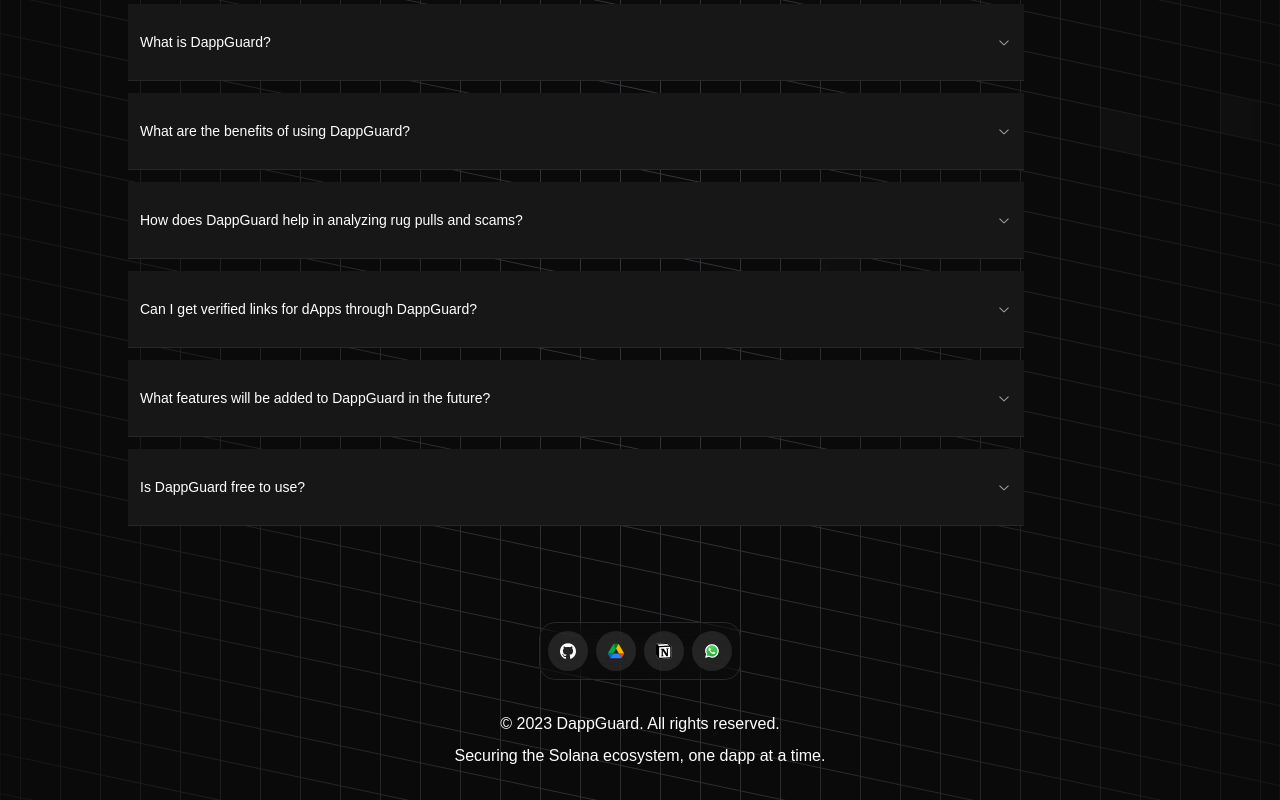
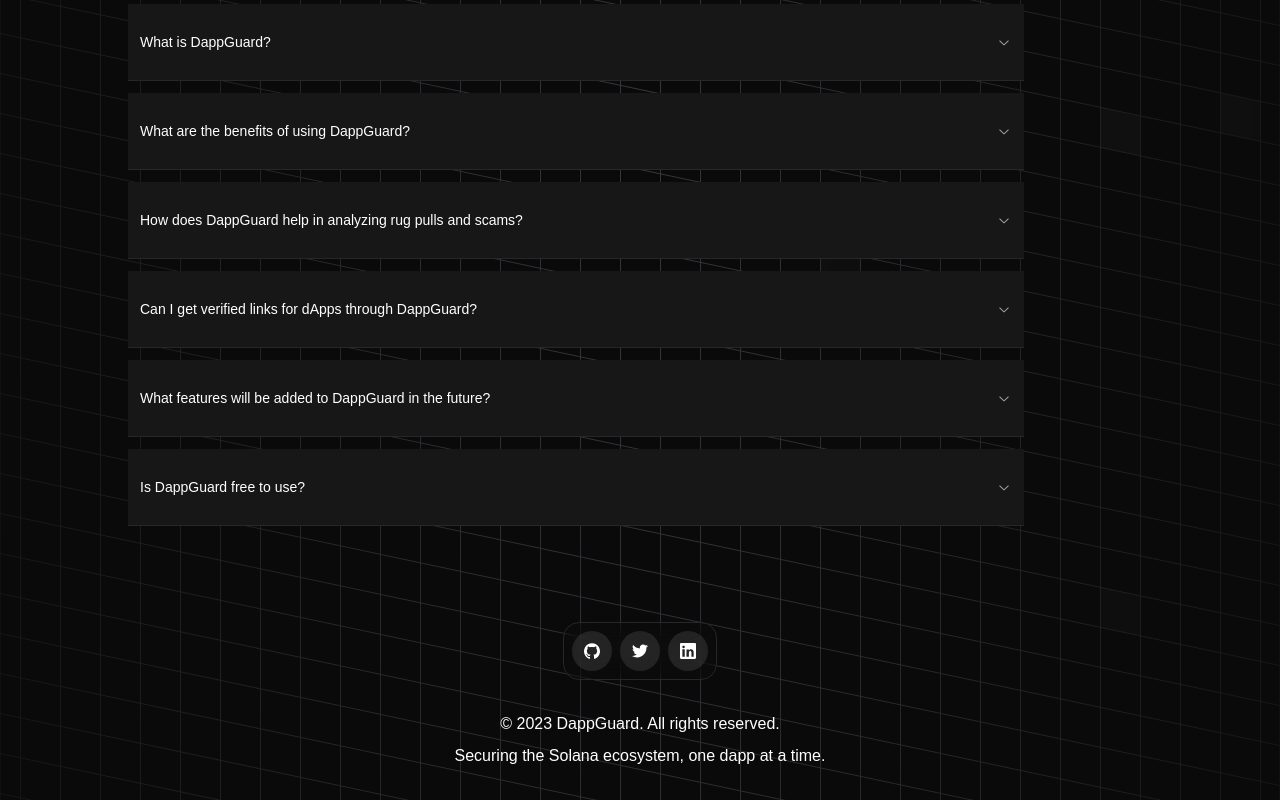
Before and after one commit to anshuman008/dappguard, a Next.js app: page / in a window 1280 px wide. Shown: the part 1593-2393 px from the top of the page. Built offline with nearby package versions, Linux system fonts and the light colour scheme.

Commit message:
links added

```diff
--- a/src/app/page.tsx
+++ b/src/app/page.tsx
@@ -73,17 +73,17 @@
       {/* <div className="absolute pointer-events-none inset-0 flex items-center justify-center bg-black  [mask-image:radial-gradient(ellipse_at_center,transparent_20%,black)]"></div> */}
 
       <div className="min-h-screen  text-white z-30">
-        <header className="container mx-auto py-8 md:px-10">
+        <header className="container mx-auto py-8 ">
           <div className="flex items-center justify-between">
             <div className="flex items-center space-x-2">
-              <Shield className="w-10 h-10 text-blue-400 cursor-pointer" onClick={() => router.push('/')}/>
+              <Shield className="w-10 h-10 text-blue-400 cursor-pointer" onClick={() => router.push('/')} />
               <h1 className="text-xl md:text-3xl font-bold text-center bg-clip-text text-transparent bg-gradient-to-b from-neutral-50 to-neutral-400 bg-opacity-50">DappGuard</h1>
             </div>
             <nav>
               <ul className="flex space-x-6 px-3">
                 <li><a className="hover:text-slate-400 transition-colors">Features</a></li>
                 {/* <li><a  className="hover:text-slate-400 transition-colors">How It Works</a></li> */}
-                <li><a  className="hover:text-slate-400 transition-colors">FAQ</a></li>
+                <li><a className="hover:text-slate-400 transition-colors">FAQ</a></li>
               </ul>
             </nav>
           </div>
@@ -136,7 +136,7 @@
               </div>
             </motion.div>
 
-            <button onClick={()=> router.push('/early-access')} className="mt-6 inline-flex h-12 animate-shimmer items-center justify-center rounded-md border border-slate-800 bg-[linear-gradient(110deg,#27272a,45%,#ffffff8c,55%,#27272a)] bg-[length:200%_100%] px-6 font-medium text-white transition-colors focus:outline-none focus:ring-2 focus:ring-slate-400 focus:ring-offset-2 focus:ring-offset-slate-50">
+            <button onClick={() => router.push('/early-access')} className="mt-6 inline-flex h-12 animate-shimmer items-center justify-center rounded-md border border-slate-800 bg-[linear-gradient(110deg,#27272a,45%,#ffffff8c,55%,#27272a)] bg-[length:200%_100%] px-6 font-medium text-white transition-colors focus:outline-none focus:ring-2 focus:ring-slate-400 focus:ring-offset-2 focus:ring-offset-slate-50">
               Get APIs Access   <ArrowRight className="ml-3" size={20} />
             </button>
 
@@ -159,9 +159,9 @@
             </ul>
           </section>
 
-           <section id="faq" className="md:px-28">
+          <section id="faq" className="md:px-28">
             <h3 className="text-3xl font-bold mb-8 text-center">Frequently Asked Questions</h3>
-          <FAQ/>
+            <FAQ />
           </section>
         </main>
 
@@ -272,7 +272,7 @@
           )}
         </AnimatePresence>
 
-          <DockDemo/>
+        <DockDemo />
         <footer className=" py-8 ">
           <div className="container mx-auto px-4 text-center">
             <p>&copy; 2023 DappGuard. All rights reserved.</p>
--- a/src/components/SocialLinks.tsx
+++ b/src/components/SocialLinks.tsx
@@ -2,6 +2,7 @@
 import React from "react";
 
 import { Dock, DockIcon } from "@/components/magicui/dock";
+import twiiter from "@/lib/twitter.svg"
 
 export type IconProps = React.HTMLAttributes<SVGElement>;
 export function DockDemo() {
@@ -13,13 +14,10 @@
           <Icons.gitHub className="size-full" onClick={() => {window.open('https://github.com/anshuman008')}} />
         </DockIcon>
         <DockIcon className="bg-black/10 dark:bg-white/10 p-3">
-          <Icons.googleDrive className="size-full" />
+          <Icons.twitter className="size-full"  onClick={() => {window.open('https://x.com/anshu_code')}}/>
         </DockIcon>
         <DockIcon className="bg-black/10 dark:bg-white/10 p-3">
-          <Icons.notion className="size-full" />
-        </DockIcon>
-        <DockIcon className="bg-black/10 dark:bg-white/10 p-3">
-          <Icons.whatsapp className="size-full" />
+          <Icons.linkedin className="size-full"  onClick={() => {window.open('https://github.com/anshuman008')}}/>
         </DockIcon>
       </Dock>
     </div>
@@ -35,105 +33,19 @@
       ></path>
     </svg>
   ),
-  notion: (props: IconProps) => (
-    <svg
-      width="100"
-      height="100"
-      viewBox="0 0 100 100"
-      fill="none"
-      xmlns="http://www.w3.org/2000/svg"
-      {...props}
-    >
+  twitter: (props: IconProps) => (
+    <svg viewBox="0 0 24 24" {...props}>
       <path
-        d="M6.017 4.313l55.333 -4.087c6.797 -0.583 8.543 -0.19 12.817 2.917l17.663 12.443c2.913 2.14 3.883 2.723 3.883 5.053v68.243c0 4.277 -1.553 6.807 -6.99 7.193L24.467 99.967c-4.08 0.193 -6.023 -0.39 -8.16 -3.113L3.3 79.94c-2.333 -3.113 -3.3 -5.443 -3.3 -8.167V11.113c0 -3.497 1.553 -6.413 6.017 -6.8z"
-        fill="#fff"
-      />
-      <path
-        fillRule="evenodd"
-        clipRule="evenodd"
-        d="M61.35 0.227l-55.333 4.087C1.553 4.7 0 7.617 0 11.113v60.66c0 2.723 0.967 5.053 3.3 8.167l13.007 16.913c2.137 2.723 4.08 3.307 8.16 3.113l64.257 -3.89c5.433 -0.387 6.99 -2.917 6.99 -7.193V20.64c0 -2.21 -0.873 -2.847 -3.443 -4.733L74.167 3.143c-4.273 -3.107 -6.02 -3.5 -12.817 -2.917zM25.92 19.523c-5.247 0.353 -6.437 0.433 -9.417 -1.99L8.927 11.507c-0.77 -0.78 -0.383 -1.753 1.557 -1.947l53.193 -3.887c4.467 -0.39 6.793 1.167 8.54 2.527l9.123 6.61c0.39 0.197 1.36 1.36 0.193 1.36l-54.933 3.307 -0.68 0.047zM19.803 88.3V30.367c0 -2.53 0.777 -3.697 3.103 -3.893L86 22.78c2.14 -0.193 3.107 1.167 3.107 3.693v57.547c0 2.53 -0.39 4.67 -3.883 4.863l-60.377 3.5c-3.493 0.193 -5.043 -0.97 -5.043 -4.083zm59.6 -54.827c0.387 1.75 0 3.5 -1.75 3.7l-2.91 0.577v42.773c-2.527 1.36 -4.853 2.137 -6.797 2.137 -3.107 0 -3.883 -0.973 -6.21 -3.887l-19.03 -29.94v28.967l6.02 1.363s0 3.5 -4.857 3.5l-13.39 0.777c-0.39 -0.78 0 -2.723 1.357 -3.11l3.497 -0.97v-38.3L30.48 40.667c-0.39 -1.75 0.58 -4.277 3.3 -4.473l14.367 -0.967 19.8 30.327v-26.83l-5.047 -0.58c-0.39 -2.143 1.163 -3.7 3.103 -3.89l13.4 -0.78z"
-        fill="#000"
+        fill="currentColor"
+        d="M23.954 4.569c-.885.389-1.83.654-2.825.775 1.014-.611 1.794-1.574 2.163-2.724-.951.555-2.005.959-3.127 1.184-.896-.959-2.173-1.558-3.594-1.558-2.717 0-4.92 2.203-4.92 4.917 0 .39.045.765.127 1.124-4.087-.205-7.719-2.164-10.148-5.144-.422.722-.664 1.561-.664 2.457 0 1.695.86 3.194 2.169 4.075-.799-.026-1.553-.245-2.212-.614v.061c0 2.366 1.684 4.342 3.918 4.788-.41.111-.843.171-1.287.171-.314 0-.615-.03-.916-.086.631 1.953 2.445 3.379 4.604 3.419-1.68 1.319-3.809 2.105-6.102 2.105-.397 0-.79-.024-1.175-.069 2.189 1.402 4.786 2.218 7.584 2.218 9.104 0 14.092-7.546 14.092-14.092 0-.216 0-.432-.016-.646.964-.695 1.8-1.56 2.462-2.548l-.047-.02z"
       />
     </svg>
   ),
-  googleDrive: (props: IconProps) => (
-    <svg viewBox="0 0 87.3 78" xmlns="http://www.w3.org/2000/svg" {...props}>
+  linkedin: (props: IconProps) => (
+    <svg viewBox="0 0 24 24" {...props}>
       <path
-        d="m6.6 66.85 3.85 6.65c.8 1.4 1.95 2.5 3.3 3.3l13.75-23.8h-27.5c0 1.55.4 3.1 1.2 4.5z"
-        fill="#0066da"
-      />
-      <path
-        d="m43.65 25-13.75-23.8c-1.35.8-2.5 1.9-3.3 3.3l-25.4 44a9.06 9.06 0 0 0 -1.2 4.5h27.5z"
-        fill="#00ac47"
-      />
-      <path
-        d="m73.55 76.8c1.35-.8 2.5-1.9 3.3-3.3l1.6-2.75 7.65-13.25c.8-1.4 1.2-2.95 1.2-4.5h-27.502l5.852 11.5z"
-        fill="#ea4335"
-      />
-      <path
-        d="m43.65 25 13.75-23.8c-1.35-.8-2.9-1.2-4.5-1.2h-18.5c-1.6 0-3.15.45-4.5 1.2z"
-        fill="#00832d"
-      />
-      <path
-        d="m59.8 53h-32.3l-13.75 23.8c1.35.8 2.9 1.2 4.5 1.2h50.8c1.6 0 3.15-.45 4.5-1.2z"
-        fill="#2684fc"
-      />
-      <path
-        d="m73.4 26.5-12.7-22c-.8-1.4-1.95-2.5-3.3-3.3l-13.75 23.8 16.15 28h27.45c0-1.55-.4-3.1-1.2-4.5z"
-        fill="#ffba00"
-      />
-    </svg>
-  ),
-  whatsapp: (props: IconProps) => (
-    <svg
-      xmlns="http://www.w3.org/2000/svg"
-      viewBox="0 0 175.216 175.552"
-      {...props}
-    >
-      <defs>
-        <linearGradient
-          id="b"
-          x1="85.915"
-          x2="86.535"
-          y1="32.567"
-          y2="137.092"
-          gradientUnits="userSpaceOnUse"
-        >
-          <stop offset="0" stopColor="#57d163" />
-          <stop offset="1" stopColor="#23b33a" />
-        </linearGradient>
-        <filter
-          id="a"
-          width="1.115"
-          height="1.114"
-          x="-.057"
-          y="-.057"
-          colorInterpolationFilters="sRGB"
-        >
-          <feGaussianBlur stdDeviation="3.531" />
-        </filter>
-      </defs>
-      <path
-        fill="#b3b3b3"
-        d="m54.532 138.45 2.235 1.324c9.387 5.571 20.15 8.518 31.126 8.523h.023c33.707 0 61.139-27.426 61.153-61.135.006-16.335-6.349-31.696-17.895-43.251A60.75 60.75 0 0 0 87.94 25.983c-33.733 0-61.166 27.423-61.178 61.13a60.98 60.98 0 0 0 9.349 32.535l1.455 2.312-6.179 22.558zm-40.811 23.544L24.16 123.88c-6.438-11.154-9.825-23.808-9.821-36.772.017-40.556 33.021-73.55 73.578-73.55 19.681.01 38.154 7.669 52.047 21.572s21.537 32.383 21.53 52.037c-.018 40.553-33.027 73.553-73.578 73.553h-.032c-12.313-.005-24.412-3.094-35.159-8.954zm0 0"
-        filter="url(#a)"
-      />
-      <path
-        fill="#fff"
-        d="m12.966 161.238 10.439-38.114a73.42 73.42 0 0 1-9.821-36.772c.017-40.556 33.021-73.55 73.578-73.55 19.681.01 38.154 7.669 52.047 21.572s21.537 32.383 21.53 52.037c-.018 40.553-33.027 73.553-73.578 73.553h-.032c-12.313-.005-24.412-3.094-35.159-8.954z"
-      />
-      <path
-        fill="url(#linearGradient1780)"
-        d="M87.184 25.227c-33.733 0-61.166 27.423-61.178 61.13a60.98 60.98 0 0 0 9.349 32.535l1.455 2.312-6.179 22.559 23.146-6.069 2.235 1.324c9.387 5.571 20.15 8.518 31.126 8.524h.023c33.707 0 61.14-27.426 61.153-61.135a60.75 60.75 0 0 0-17.895-43.251 60.75 60.75 0 0 0-43.235-17.929z"
-      />
-      <path
-        fill="url(#b)"
-        d="M87.184 25.227c-33.733 0-61.166 27.423-61.178 61.13a60.98 60.98 0 0 0 9.349 32.535l1.455 2.313-6.179 22.558 23.146-6.069 2.235 1.324c9.387 5.571 20.15 8.517 31.126 8.523h.023c33.707 0 61.14-27.426 61.153-61.135a60.75 60.75 0 0 0-17.895-43.251 60.75 60.75 0 0 0-43.235-17.928z"
-      />
-      <path
-        fill="#fff"
-        fillRule="evenodd"
-        d="M68.772 55.603c-1.378-3.061-2.828-3.123-4.137-3.176l-3.524-.043c-1.226 0-3.218.46-4.902 2.3s-6.435 6.287-6.435 15.332 6.588 17.785 7.506 19.013 12.718 20.381 31.405 27.75c15.529 6.124 18.689 4.906 22.061 4.6s10.877-4.447 12.408-8.74 1.532-7.971 1.073-8.74-1.685-1.226-3.525-2.146-10.877-5.367-12.562-5.981-2.91-.919-4.137.921-4.746 5.979-5.819 7.206-2.144 1.381-3.984.462-7.76-2.861-14.784-9.124c-5.465-4.873-9.154-10.891-10.228-12.73s-.114-2.835.808-3.751c.825-.824 1.838-2.147 2.759-3.22s1.224-1.84 1.836-3.065.307-2.301-.153-3.22-4.032-10.011-5.666-13.647"
+        fill="currentColor"
+        d="M22.23 0H1.77C.79 0 0 .78 0 1.75v20.5C0 23.22.78 24 1.77 24h20.46c.97 0 1.77-.78 1.77-1.75V1.75C24 .78 23.22 0 22.23 0zM7.12 20.45H3.56V9.24h3.56v11.21zM5.34 7.77c-1.14 0-1.91-.77-1.91-1.73 0-.98.78-1.74 1.94-1.74 1.16 0 1.91.76 1.91 1.74-.02.96-.75 1.73-1.94 1.73zm15.35 12.68h-3.55v-5.83c0-1.46-.52-2.46-1.83-2.46-1 .01-1.59.67-1.86 1.32-.1.25-.12.6-.12.95v6.03H9.77s.05-9.78 0-10.81h3.55v1.53c.47-.72 1.3-1.75 3.15-1.75 2.29 0 4.02 1.48 4.02 4.67v6.35z"
       />
     </svg>
   ),
```
Also changed, not shown: src/lib/linkedin.svg (added), src/lib/twitter.svg (added).
